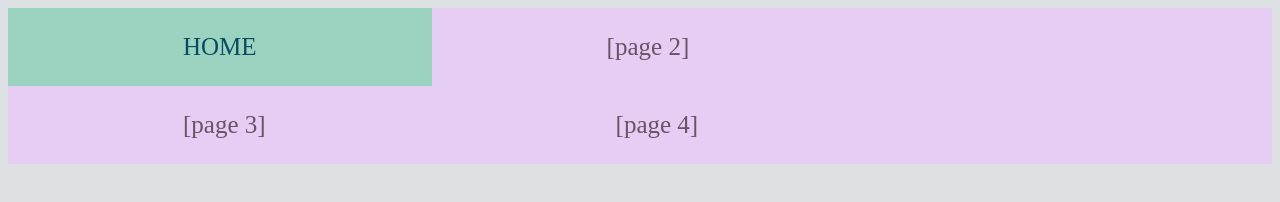
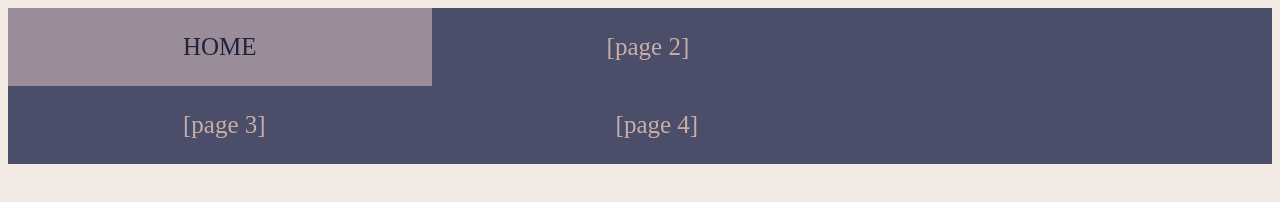
Before and after one commit to WVCS/website-Dharshini2024, a plain HTML site: page index.html in a window 1280 px wide. Drawn offline with Linux system fonts and the light colour scheme.

Commit message:
changed colors of nav bar

```diff
--- a/style.css
+++ b/style.css
@@ -1,23 +1,23 @@
 body {
-  background-color: #dee1e3
+  background-color: #F2E9E4
 }
 
 .topnav {
-  background-color: #e5cdf4;
+  background-color: #4A4E69;
   overflow: hidden;
 }
 .topnav a {
   float: left;
-  color: #685369;
+  color: #C9ADA7;
   text-align: center;
   padding: 25px 175px;
   text-decoration: none;
   font-size: 25px;
 }
 .topnav a:hover {
-  background-color: #bb7e5d;
+  background-color: #22223B;
 }
 .topnav a.active {
-  background-color: #9cd3c0;
-  color: #084C61;
+  background-color: #9A8C98;
+  color: #22223B;
 }
```
